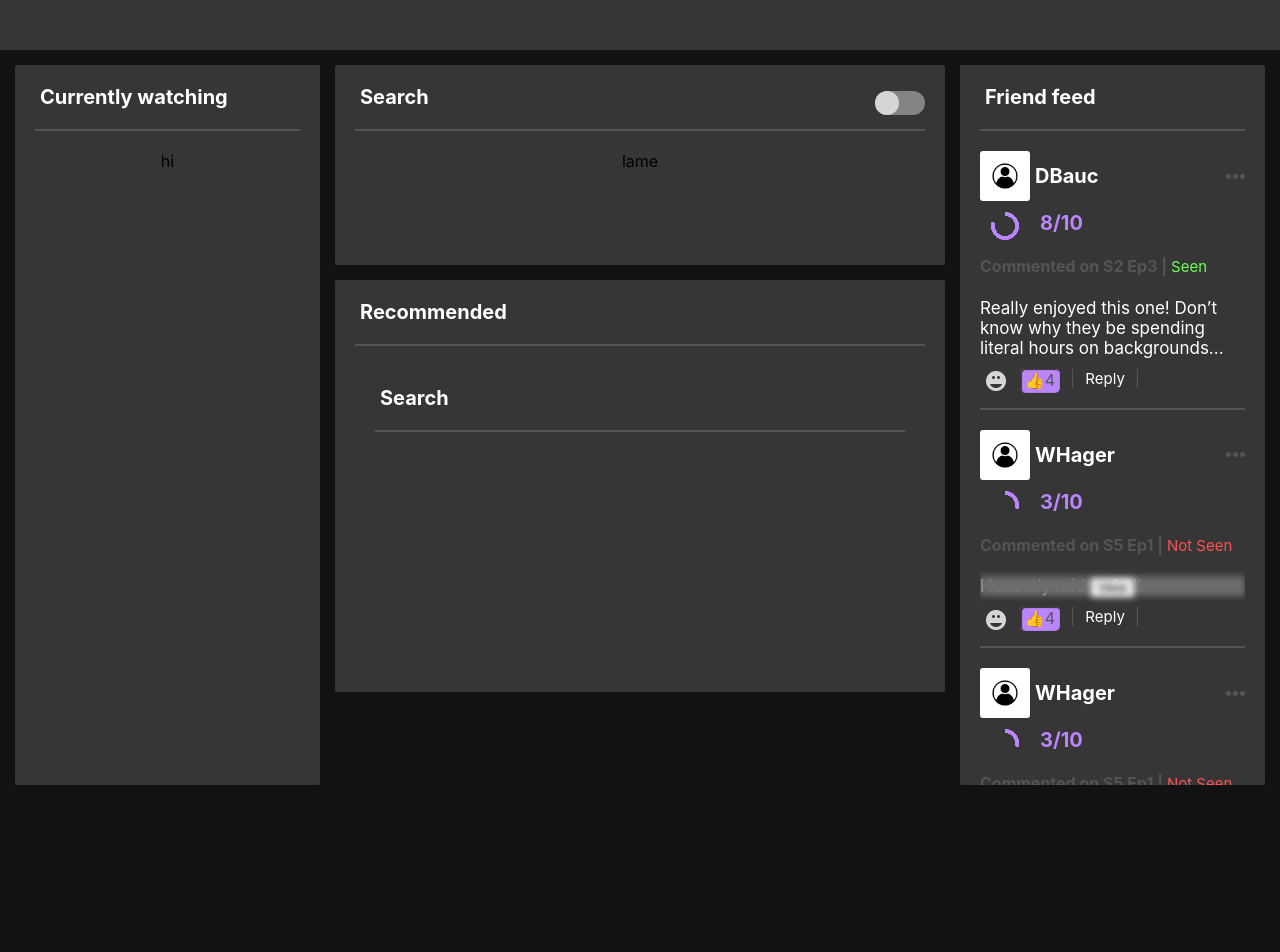
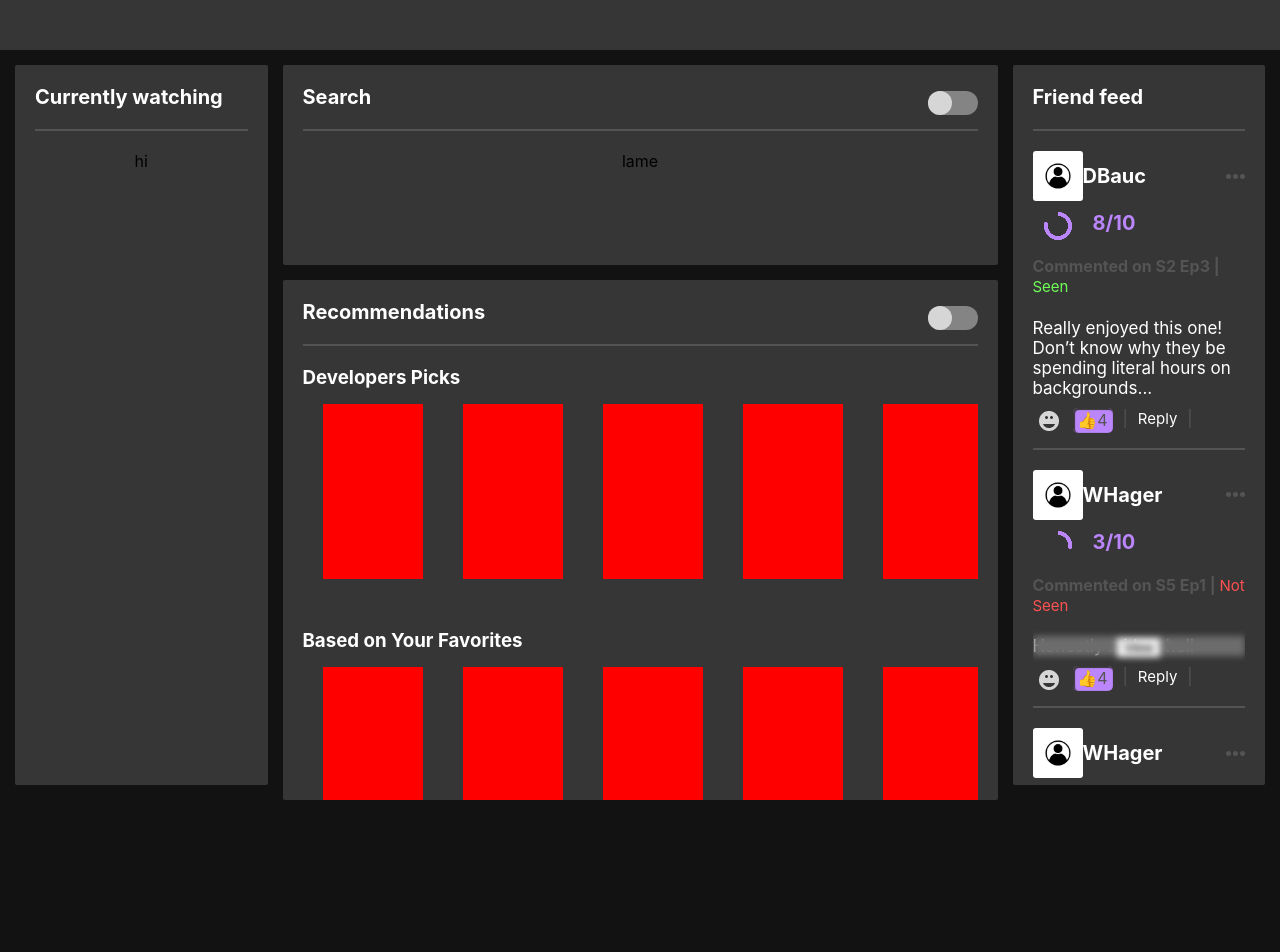
Before and after one commit to LiamMcBride/ani-project, a React (Create React App) app in the folder newFrontend/stat-binge/: page / in a window 1280 px wide. Shown: the top 952 px of the page. Built offline with nearby package versions, Linux system fonts and the light colour scheme.

Commit message:
recommended side scrolls completed

```diff
--- a/newFrontend/stat-binge/src/Components/Card.js
+++ b/newFrontend/stat-binge/src/Components/Card.js
@@ -1,5 +1,5 @@
-import { firstGray } from "../Colors";
-import { Feed } from "./Feed";
+import { firstGray, textColor } from "../Colors";
+import { Feed, SideFeed } from "./Feed";
 import { Heading2 } from "./Headings";
 import { HorizontalDividerLine } from "./LineDivider";
 import { Switch } from "./Toggle";
@@ -35,16 +35,134 @@ export function ShowCard(props){
 }
 
 export function RecommendationCard(props) {
-
+  const testStyle = {
+    "height": "175px",
+    "width": "100px",
+    "backgroundColor": "red",
+    "margin": "0 20px",
+    "display": "inline-block",
+  }
 
   return (
-    <Card>
-      <Heading2 align="left">Search</Heading2>
+    <Card height={"60vh"}>
+      <div style={{"position": "relative", "textAlign": "left"}}>
+        <Heading2 display="inline-block" align="left">Recommendations</Heading2>
+        <Switch right={true} handleChange={props.handleChange}></Switch>
+      </div>
       <HorizontalDividerLine></HorizontalDividerLine>
-      <Feed>
-
+      <Feed className="search-feed">
+        <h3 style={{"margin": "0", "color": textColor, "margin-bottom": "15px"}} align="left">Developers Picks</h3>
+          <SideFeed>
+            <div style={testStyle}></div>
+            <div style={testStyle}></div>
+            <div style={testStyle}></div>
+            <div style={testStyle}></div>
+            <div style={testStyle}></div>
+            <div style={testStyle}></div>
+            <div style={testStyle}></div>
+            <div style={testStyle}></div>
+            <div style={testStyle}></div>
+            <div style={testStyle}></div>
+            <div style={testStyle}></div>
+            <div style={testStyle}></div>
+            <div style={testStyle}></div>
+            <div style={testStyle}></div>
+            <div style={testStyle}></div>
+            <div style={testStyle}></div>
+            <div style={testStyle}></div>
+            <div style={testStyle}></div>
+            <div style={testStyle}></div>
+          </SideFeed>
+        <h3 style={{"margin": "0", "color": textColor, "margin-bottom": "15px"}} align="left">Based on Your Favorites</h3>
+          <SideFeed>
+            <div style={testStyle}></div>
+            <div style={testStyle}></div>
+            <div style={testStyle}></div>
+            <div style={testStyle}></div>
+            <div style={testStyle}></div>
+            <div style={testStyle}></div>
+            <div style={testStyle}></div>
+            <div style={testStyle}></div>
+            <div style={testStyle}></div>
+            <div style={testStyle}></div>
+            <div style={testStyle}></div>
+            <div style={testStyle}></div>
+            <div style={testStyle}></div>
+            <div style={testStyle}></div>
+            <div style={testStyle}></div>
+            <div style={testStyle}></div>
+            <div style={testStyle}></div>
+            <div style={testStyle}></div>
+            <div style={testStyle}></div>
+          </SideFeed>
+        <h3 style={{"margin": "0", "color": textColor, "margin-bottom": "15px"}} align="left">Up and Comers</h3>
+          <SideFeed>
+            <div style={testStyle}></div>
+            <div style={testStyle}></div>
+            <div style={testStyle}></div>
+            <div style={testStyle}></div>
+            <div style={testStyle}></div>
+            <div style={testStyle}></div>
+            <div style={testStyle}></div>
+            <div style={testStyle}></div>
+            <div style={testStyle}></div>
+            <div style={testStyle}></div>
+            <div style={testStyle}></div>
+            <div style={testStyle}></div>
+            <div style={testStyle}></div>
+            <div style={testStyle}></div>
+            <div style={testStyle}></div>
+            <div style={testStyle}></div>
+            <div style={testStyle}></div>
+            <div style={testStyle}></div>
+            <div style={testStyle}></div>
+          </SideFeed>
+        <h3 style={{"margin": "0", "color": textColor, "margin-bottom": "15px"}} align="left">Top 2022 Shows</h3>
+          <SideFeed>
+            <div style={testStyle}></div>
+            <div style={testStyle}></div>
+            <div style={testStyle}></div>
+            <div style={testStyle}></div>
+            <div style={testStyle}></div>
+            <div style={testStyle}></div>
+            <div style={testStyle}></div>
+            <div style={testStyle}></div>
+            <div style={testStyle}></div>
+            <div style={testStyle}></div>
+            <div style={testStyle}></div>
+            <div style={testStyle}></div>
+            <div style={testStyle}></div>
+            <div style={testStyle}></div>
+            <div style={testStyle}></div>
+            <div style={testStyle}></div>
+            <div style={testStyle}></div>
+            <div style={testStyle}></div>
+            <div style={testStyle}></div>
+          </SideFeed>
+        <h3 style={{"margin": "0", "color": textColor, "margin-bottom": "15px"}} align="left">Top Ranked Shows</h3>
+          <SideFeed>
+            <div style={testStyle}></div>
+            <div style={testStyle}></div>
+            <div style={testStyle}></div>
+            <div style={testStyle}></div>
+            <div style={testStyle}></div>
+            <div style={testStyle}></div>
+            <div style={testStyle}></div>
+            <div style={testStyle}></div>
+            <div style={testStyle}></div>
+            <div style={testStyle}></div>
+            <div style={testStyle}></div>
+            <div style={testStyle}></div>
+            <div style={testStyle}></div>
+            <div style={testStyle}></div>
+            <div style={testStyle}></div>
+            <div style={testStyle}></div>
+            <div style={testStyle}></div>
+            <div style={testStyle}></div>
+            <div style={testStyle}></div>
+          </SideFeed>
       </Feed>
-    </Card>
+  </Card>
   );
 }
 
--- a/newFrontend/stat-binge/src/Components/Feed.js
+++ b/newFrontend/stat-binge/src/Components/Feed.js
@@ -15,3 +15,19 @@ export function Feed(props){
         </div>
     );
 }
+
+export function SideFeed(props){
+    const style = {
+        "height": "225px",
+        "whiteSpace": "nowrap",
+        "overflow-y": "hidden",
+        "overflow-x": "auto",
+        "width": "675px",
+    }
+
+    return (
+        <div style={style}>
+            {props?.children}
+        </div>
+    );
+}
--- a/newFrontend/stat-binge/src/Components/Headings.js
+++ b/newFrontend/stat-binge/src/Components/Headings.js
@@ -3,7 +3,7 @@ import { textColor } from "../Colors";
 let heading2Style = (align = "center", display = "block") => {
     return {
         "color": textColor,
-        "margin": "auto 5px",
+        "margin": "auto 0",
         "padding": "0",
         "fontSize": "20px",
         "fontWeight": "bolder",
--- a/newFrontend/stat-binge/src/Pages/MainPage.js
+++ b/newFrontend/stat-binge/src/Pages/MainPage.js
@@ -58,23 +58,9 @@ export function MainPage() {
         </Feed>
       </Card>
       <div>
-      {<SearchCard advancedSearch={advancedSearch} handleChange={handleAdvancedSearch}></SearchCard>
-      /* <Card height={"20vh"}>
-      <Heading2 align="left">Search</Heading2>
-      <Switch handleChange={handleAdvancedSearch}></Switch>
-        <HorizontalDividerLine />
-        <Feed className={"search-feed"}>
-          hi
-        </Feed>
-      </Card> */}
+      <SearchCard advancedSearch={advancedSearch} handleChange={handleAdvancedSearch}></SearchCard>
       <div style={{"height": "15px", "width": "10px"}}></div>
-      <Card>
-        <Heading2 align="left">Recommended</Heading2>
-        <HorizontalDividerLine></HorizontalDividerLine>
-        <Feed className={"recommendation-feed"}>
-          <RecommendationCard></RecommendationCard>
-        </Feed>
-      </Card>
+      <RecommendationCard></RecommendationCard>
       </div>
       {/* {advancedSearch ? <RecommendationCard></RecommendationCard> : null} */}
       <Card>
```
